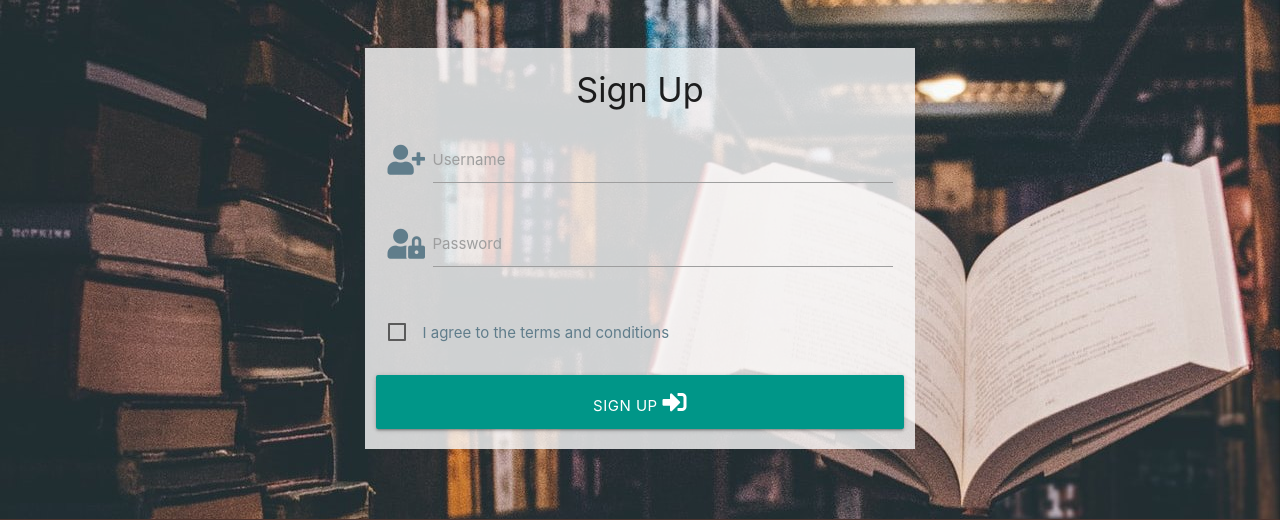
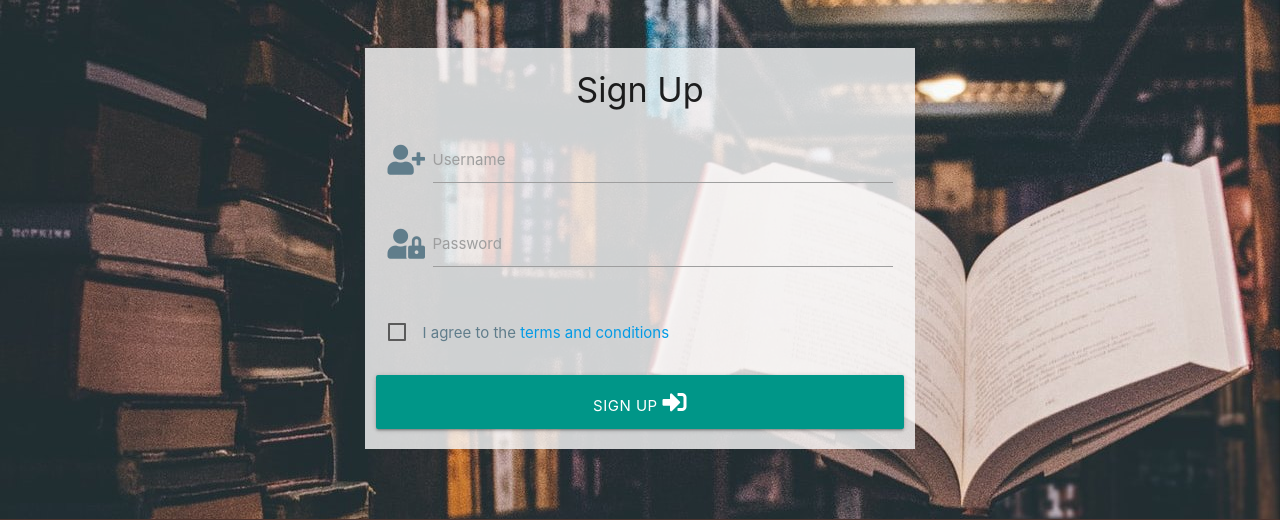
Before and after one commit to MajPaji/Book-Review-Club, a Flask app: page /sign_up in a window 1280 px wide. Shown: the part 278-798 px from the top of the page. Run offline with Flask 2, Linux system fonts and the light colour scheme; some libraries are stand-ins or nearby versions.

Commit message:
Add Sign up functionality

```diff
--- a/static/css/style.css
+++ b/static/css/style.css
@@ -107,11 +107,3 @@ body {
     font-weight: bold;
     letter-spacing: 1px;
 }
-
-.term_and_conditions {
-    color: inherit;
-}
-
-.term_and_conditions:hover {
-    text-decoration: underline;
-}
```
